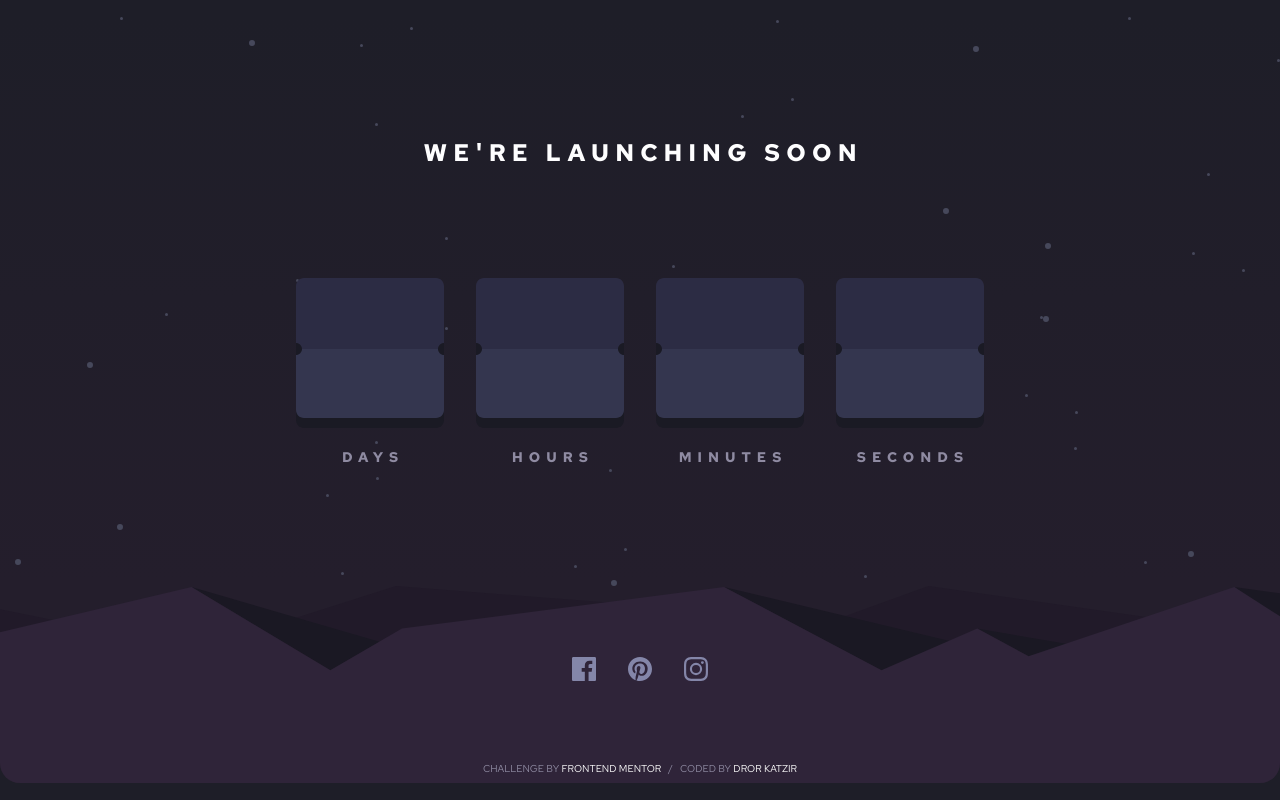
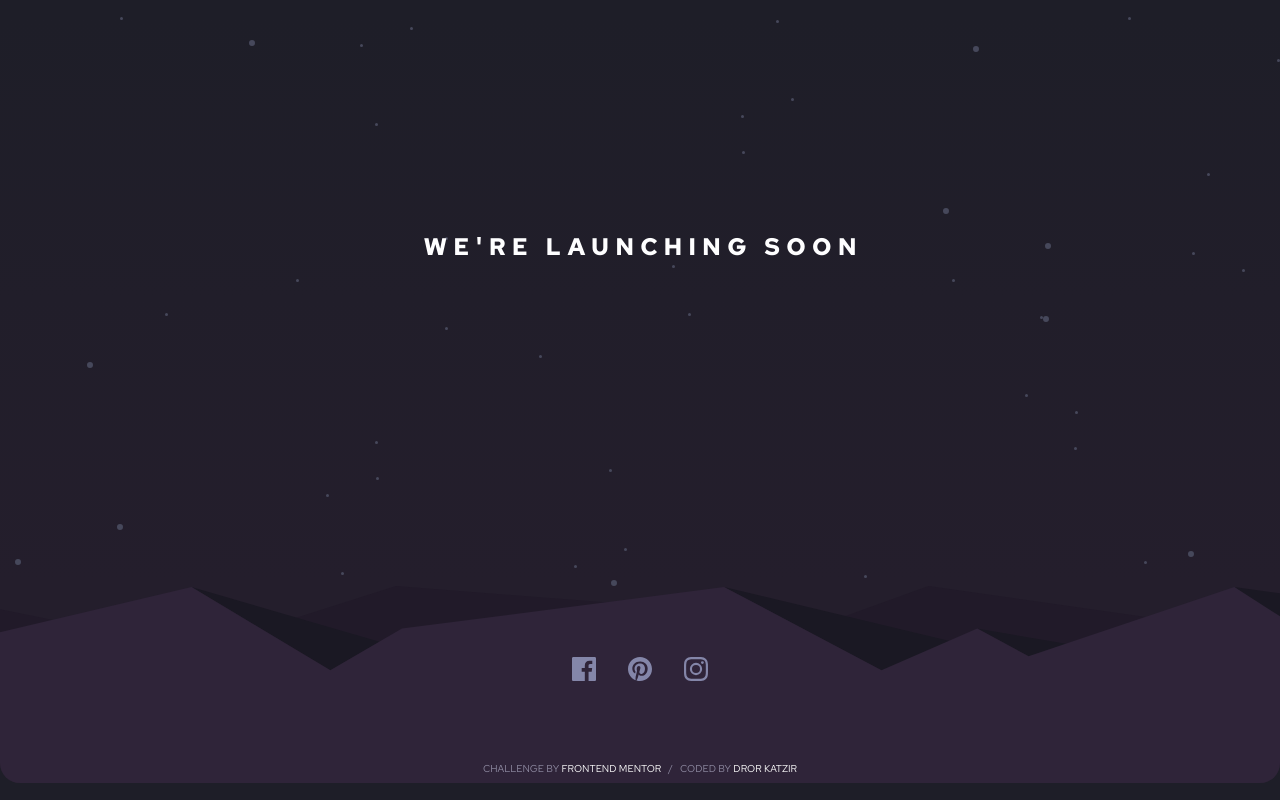
Before and after one commit to DorKatzir/launch-countdown-timer, a plain HTML site: page index.html in a window 1280 px wide. Drawn offline with Linux system fonts and the light colour scheme.

Commit message:
countdown section dom structure change

```diff
--- a/countdown.scss
+++ b/countdown.scss
@@ -56,33 +56,7 @@ body{
 
 
         .countdown{
-
-            .box-group{
-                // background-color: red;
-                display: flex;
-                justify-content: space-between;
-                gap: 32px;
-                max-height: 150px;
-                .box{
-                    width: 100%;
-
-                }
-            }
-            .text-group{
-                display: flex;
-                justify-content: space-between;
-                gap: 32px;
-
-                h2.text{
-                    padding-top: 20px;
-                    flex-basis: 100%;
-                    text-align: center;
-                    font-size: 14px;
-                    letter-spacing: 0.43em;
-                    margin-right: -0.43em;
-                    color: #8F8BA2;
-                }
-            }
+            //
 
         }
 
@@ -131,7 +105,6 @@ body{
         }
     }
 }
-
 
 
 .bg-grad{
--- a/index.html
+++ b/index.html
@@ -16,26 +16,7 @@
             <h1 class="title">We're launching soon</h1>
 
             <section class="countdown">
-                <div class="box-group">
-                    <div class="box">
-                        <img src="./images/tick-group.svg">
-                    </div>
-                    <div class="box">
-                        <img src="./images/tick-group.svg">
-                    </div>
-                    <div class="box">
-                        <img src="./images/tick-group.svg">
-                    </div>
-                    <div class="box">
-                        <img src="./images/tick-group.svg">
-                    </div>
-                </div>
-                <div class="text-group">
-                    <h2 class="text">Days</h2>
-                    <h2 class="text">Hours</h2>
-                    <h2 class="text">Minutes</h2>
-                    <h2 class="text">Seconds</h2>
-                </div>
+
             </section>
 
         </main>
```
Also changed, not shown: countdown.css.
